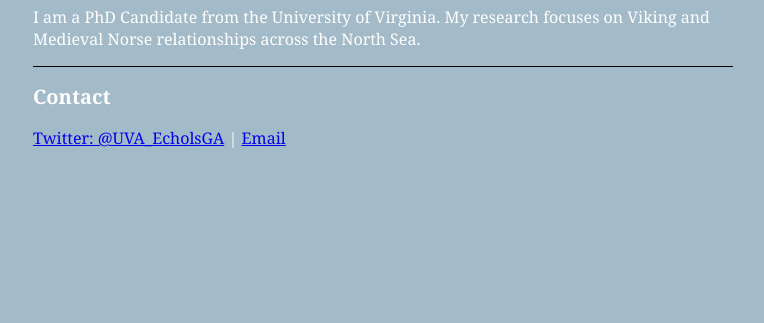
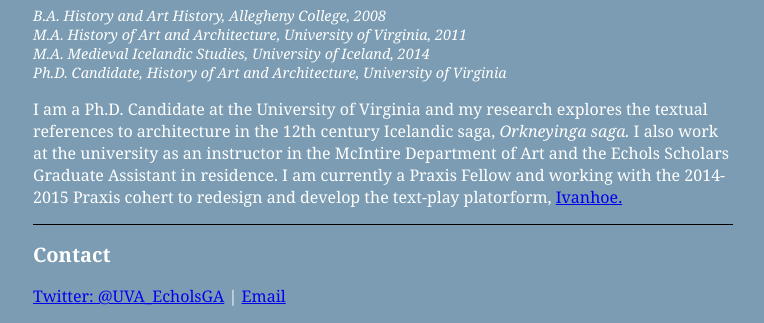
Before and after one commit to jennifergrayburn/jng3au.github.io, a plain HTML site: page index.html in a window 1280 px wide. Shown: the part 502-825 px from the top of the page, without its empty margins (257-1021 px from the left). Before the commit the page ends 800 px from the top, so only its background shows below. Drawn offline with Linux system fonts and the light colour scheme.

Commit message:
modified bio

```diff
--- a/index.html
+++ b/index.html
@@ -8,7 +8,16 @@
 <body>
 	<img src="Egilsay.jpg" alt="Egilsay" style="width: 700px; height: 409px">
 	<h1>Jennifer Grayburn</h1>
-	<p>I am a PhD Candidate from the University of Virginia. My research focuses on Viking and Medieval Norse relationships across the North Sea.</p>
+
+	<ul>
+	<li>B.A. History and Art History, Allegheny College, 2008</li>
+	<li> M.A. History of Art and Architecture, University of Virginia, 2011</li>
+	<li> M.A. Medieval Icelandic Studies, University of Iceland, 2014</li>
+	<li>Ph.D. Candidate, History of Art and Architecture, University of Virginia</li>
+	</ul>
+
+	<p>I am a Ph.D. Candidate at the University of Virginia and my research explores the textual references to architecture in the 12th century Icelandic saga, <em> Orkneyinga saga.</em> I also work at the university as an instructor in the McIntire Department of Art and the Echols Scholars Graduate Assistant in residence. I am currently a Praxis Fellow and working with the 2014-2015 Praxis cohert to redesign and develop the text-play platorform, <a href=http://ivanhoe.scholarslab.org/> Ivanhoe.</a>
+	</p>
 
 <div id="contact">
 	<h2>Contact</h2>
--- a/style.css
+++ b/style.css
@@ -8,13 +8,20 @@ selector {
 body {
 	font-family: Georgia;
 	color: #FFFFFF;
-	background-color: #A3BAC9;
+	background-color: #7B9CB2;
 
 	width: 70%;
 	margin-left: auto;
 	margin-right: auto;
 	max-width: 700px;
 }
+ ul {
+ 	list-style: none;
+ 	font-style: italic;
+ 	font-size: 90%;
+ 	padding-left: 0;
+ }
+
 img {
 
 	margin-left: auto;
```
